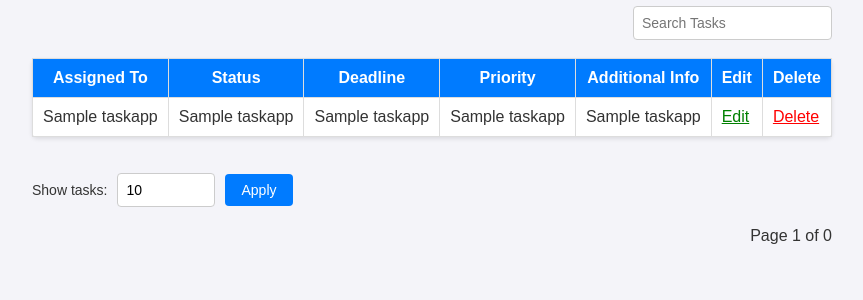
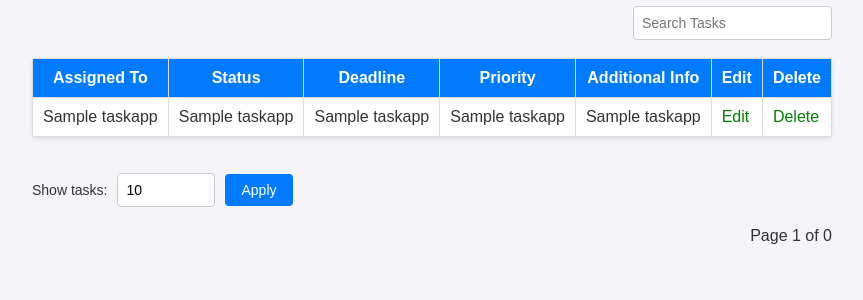
Before and after one commit to saimahankali/todoapp-flask, a Flask app: page / in a window 1280 px wide. Shown: the part 159-459 px from the top of the page, without its empty margins (208-1071 px from the left). Run offline with Flask 2, Linux system fonts and the light colour scheme; the visitor is signed in with stand-in values (Sample User, id 1); a database or web service that is not in the repository returns one stand-in record (values such as "Sample title"); data that the repository does not hold is empty; some libraries are stand-ins or nearby versions.

Commit message:
Update index.html

```diff
--- a/templates/index.html
+++ b/templates/index.html
@@ -165,8 +165,8 @@
                     <td>{{ task[3] }}</td>
                     <td>{{ task[4] }}</td>
                     <td>{{ task[5] }}</td>
-                    <td><a style="color:green" href="{{ url_for('editTask', id=task[0]) }}">Edit</a></td>
-                    <td><a style="color:red" href="{{ url_for('deleteTask', id=task[0]) }}" onclick="return confirm('Are you sure you want to delete this task?');">Delete</a></td>
+                    <td><a style="color:green;text-decoration:none" href="{{ url_for('editTask', id=task[0]) }}">Edit</a></td>
+                    <td><a style="color:green;text-decoration:none" href="{{ url_for('deleteTask', id=task[0]) }}" onclick="return confirm('Are you sure you want to delete this task?');">Delete</a></td>
                 </tr>
                 {% endfor %}
             </tbody>
```
